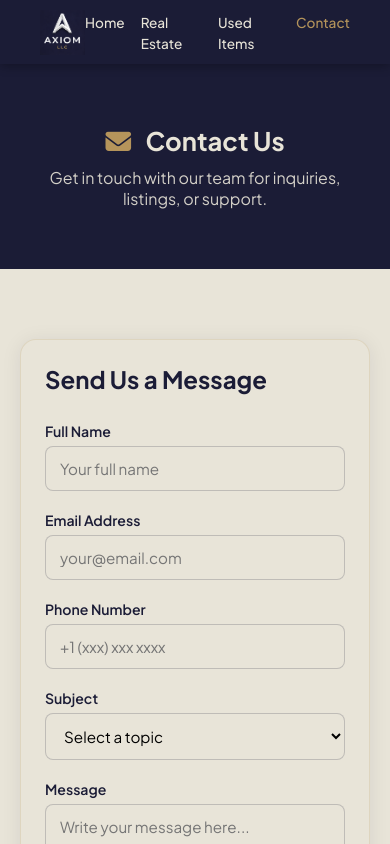
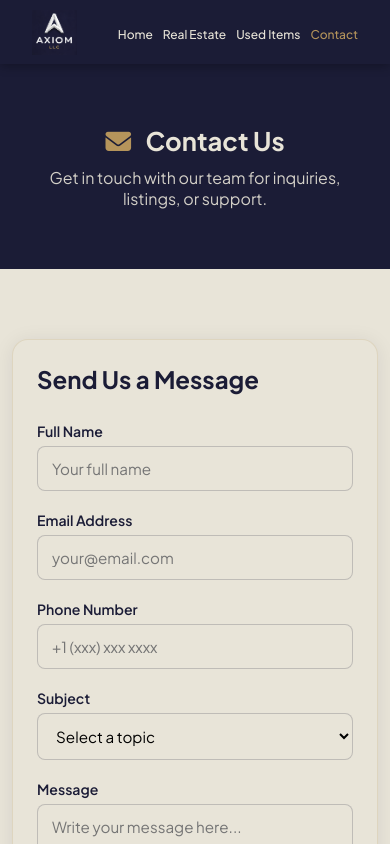
Before and after one commit to dphung88/real-estate-marketplace, a Next.js app: page /contact in a window 390 px wide. Shown: the top 844 px of the page. Built offline with nearby package versions, Linux system fonts and the light colour scheme.

Commit message:
Responsive mobile: 1 cột listing, navbar wrap, nút không bị cắt

```diff
--- a/app/globals.css
+++ b/app/globals.css
@@ -62,6 +62,7 @@ img { width: 100%; height: 100%; object-fit: cover; display: block; }
 /* ===== LISTINGS ===== */
 .featured { background: var(--color-light); }
 .listings-grid { display: grid; grid-template-columns: repeat(auto-fit, minmax(300px, 1fr)); gap: 28px; }
+.listings-grid-used { max-width: 1100px; margin: 0 auto; }
 .listing-card { background: var(--color-light); border-radius: 14px; overflow: hidden; box-shadow: 0 2px 16px rgba(27, 28, 54, 0.08); transition: transform 0.2s, box-shadow 0.2s; padding: 20px; border: 1px solid rgba(181, 148, 91, 0.2); display: flex; flex-direction: column; }
 .listing-img { position: relative; height: 200px; overflow: hidden; }
 .listing-img img { transition: transform 0.4s; }
@@ -260,8 +261,30 @@ img { width: 100%; height: 100%; object-fit: cover; display: block; }
 @media (max-width: 768px) {
   .hero-content h1 { font-size: 1.9rem; }
   .contact-wrapper { grid-template-columns: 1fr; gap: 24px; }
-  .nav-links { gap: 16px; }
-  .nav-links a { font-size: 0.85rem; }
   .contact-form-box, .contact-info-box { padding: 24px; }
   .page-header h1 { font-size: 1.6rem; }
+
+  /* Listing grid: 1 cột trên mobile, card full width */
+  .listings-grid,
+  .listings-grid-used {
+    grid-template-columns: 1fr;
+    gap: 20px;
+    padding: 0 4px;
+  }
+  .listing-card { min-width: 0; }
+  .listing-image { height: 200px; }
+  .listing-image img { height: 100% !important; min-height: 200px; object-fit: cover; }
+  .listing-actions .btn { min-width: 0; white-space: normal; word-break: break-word; }
+
+  /* Navbar: wrap links, không bị cắt */
+  .nav-inner { flex-wrap: wrap; min-height: 64px; height: auto; padding: 10px 0; }
+  .nav-links { flex-wrap: wrap; gap: 10px; justify-content: flex-end; }
+  .nav-links a { font-size: 0.8rem; }
 }
+
+@media (max-width: 480px) {
+  .container { padding: 0 12px; }
+  .listing-image { height: 180px; }
+  .listing-image img { min-height: 180px; }
+  .nav-links a { font-size: 0.75rem; }
+}
--- a/app/used-items/page.js
+++ b/app/used-items/page.js
@@ -215,7 +215,7 @@ export default function UsedItemsPage() {
               No items found matching your filters. Try adjusting your search criteria.
             </p>
           ) : (
-            <div className="listings-grid" style={{maxWidth: '1100px', margin: '0 auto', display: 'grid', gridTemplateColumns: 'repeat(3, 1fr)', gap: '24px'}}>
+            <div className="listings-grid listings-grid-used">
               {filteredItems.map((item) => (
                 <div className="listing-card" key={item.id}>
                   <div className="listing-image">
```
